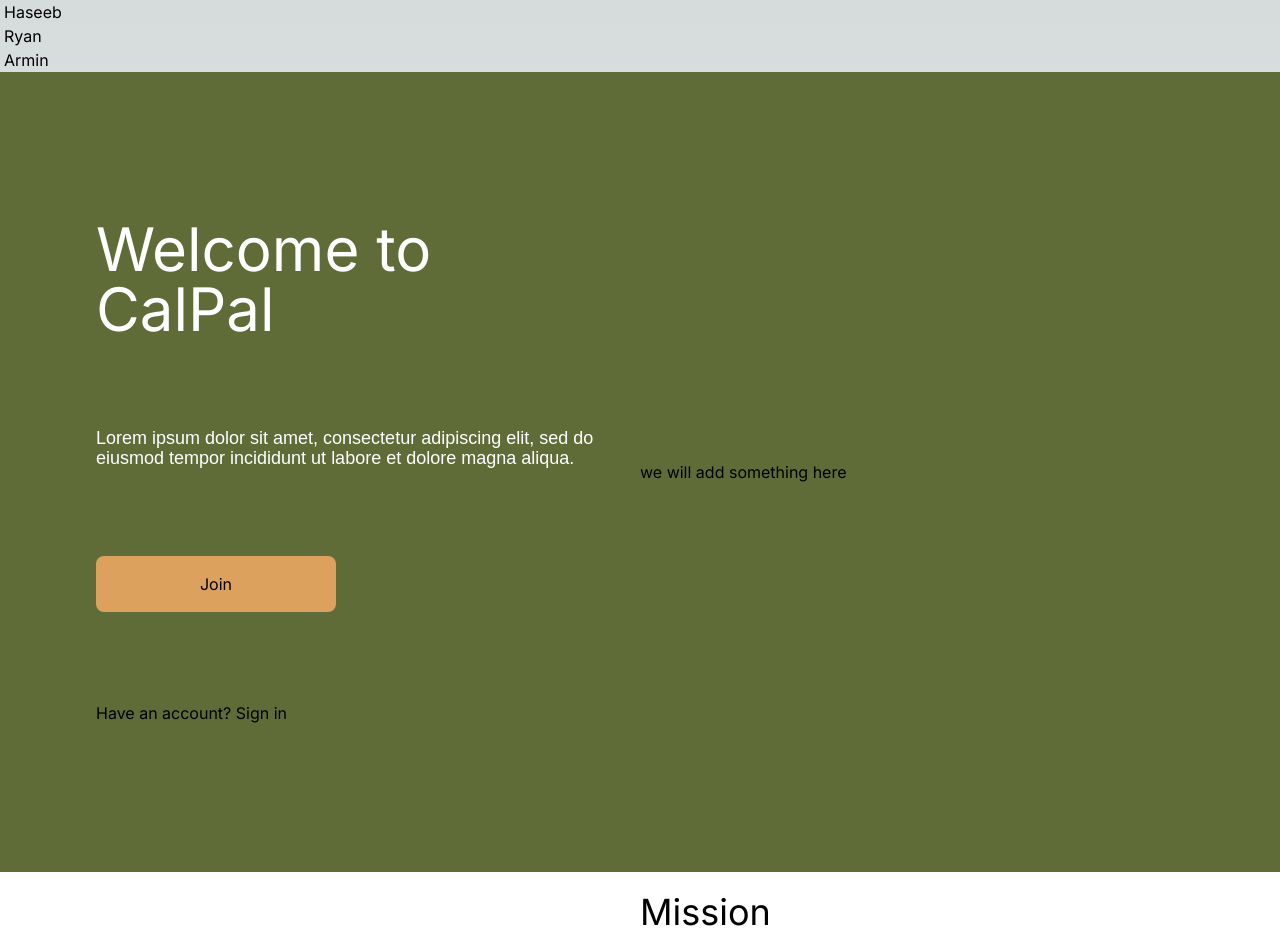
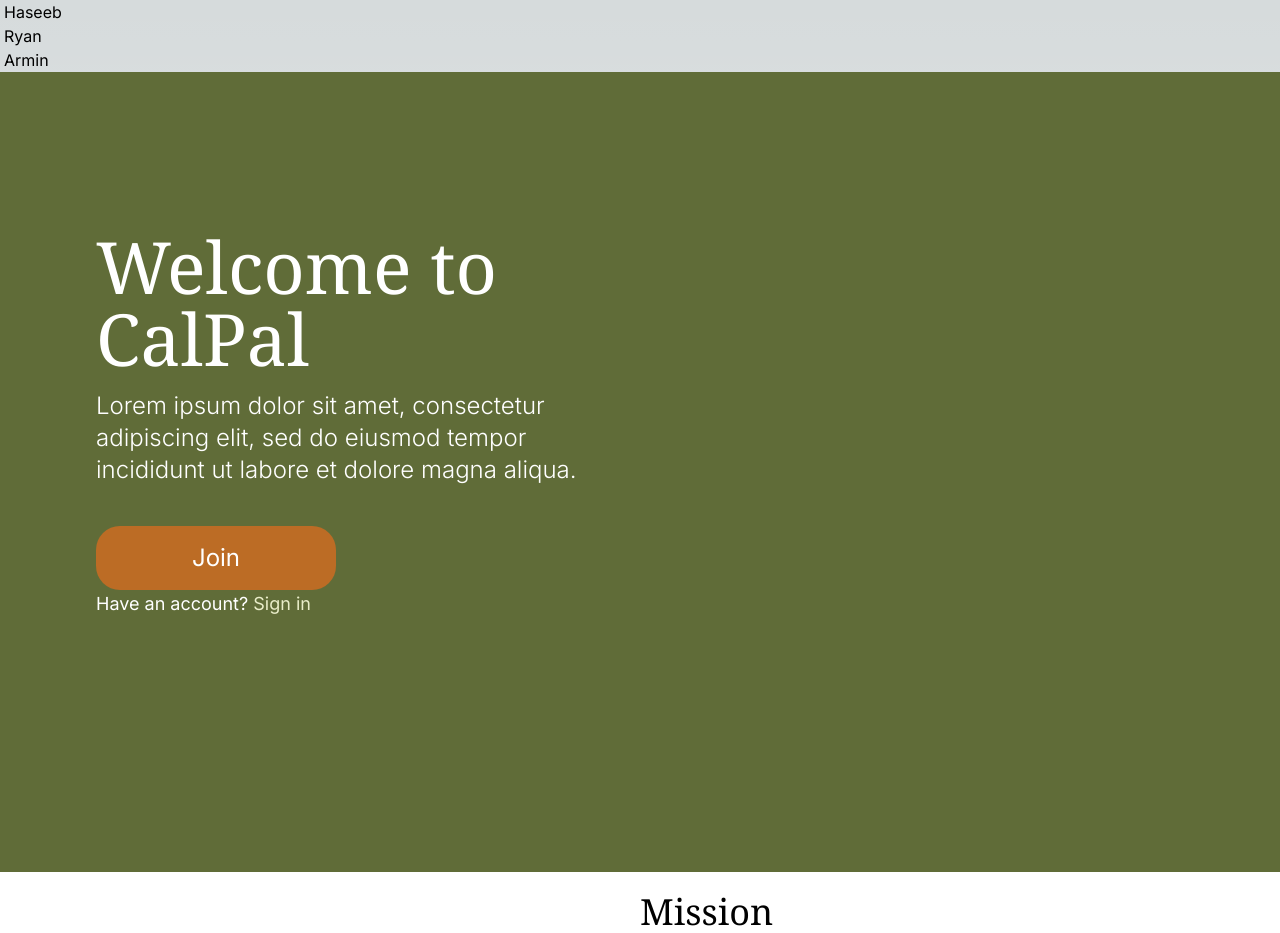
Before and after one commit to haywirebanana/The-We8, a Next.js app in the folder calpal/: page / in a window 1280 px wide. Shown: the top 933 px of the page. Built offline with nearby package versions, Linux system fonts and the light colour scheme.

Commit message:
welcome page done

```diff
--- a/calpal/src/app/components/welcome.tsx
+++ b/calpal/src/app/components/welcome.tsx
@@ -3,15 +3,15 @@ import Image from "next/image";
 
 export default function Welcome() {
     return (
-        <div className="flex h-dvh flex-row items-center justify-between bg-forest-green py-24">
-                <div className="flex flex-col h-5/6 w-1/2 justify-between pl-24">
+        <div className="flex h-dvh flex-row items-center bg-forest-green">
+                <div className="flex flex-col h-5/6 w-1/2 align-center justify-center pl-24 mb-28">
                     <div>
-                        <header className="text-white w-96 font-serif text-6xl font-normal">
+                        <header className="text-white w-112 font-serif text-7xl font-normal py-4">
                             Welcome to CalPal
                         </header>
                     </div>
                     <div>
-                        <h2 className="text-white font-montserrat text-lg font-normal leading-5">
+                        <h2 className="text-white font-montserrat font-light w-112 text-2xl leading-8 pb-10">
                             Lorem ipsum dolor sit amet,
                             consectetur adipiscing elit, sed do
                             eiusmod tempor incididunt ut labore et
@@ -19,19 +19,19 @@ export default function Welcome() {
                         </h2>
                     </div>
                     <div>
-                        <button className="h-150 w-60 rounded-lg bg-sand p-4">
+                        <button className="text-white h-16 w-60 rounded-3xl text-2xl bg-clay p-4">
                             Join
                         </button>
                     </div>
                     <div>
-                        <h3>
-                            Have an account? <a href="/signin" className="hover:underline">Sign in</a>
+                        <h3 className="text-white text-lg">
+                            Have an account? <a href="/signin" className="text-light-green hover:underline py-5">Sign in</a>
                         </h3>
                     </div>
                 </div>
-                <div className="w-1/2">
+                {/* <div className="w-1/2">
                     we will add something here
-                </div>
+                </div> */}
         </div>
     );
 }
--- a/calpal/src/app/globals.css
+++ b/calpal/src/app/globals.css
@@ -1,6 +1,8 @@
 @tailwind base;
 @tailwind components;
 @tailwind utilities;
+
+@import url('https://fonts.googleapis.com/css2?family=Montserrat:wght@400;500;600;700&display=swap');
 
 :root {
   --foreground-rgb: 0, 0, 0;
@@ -18,6 +20,7 @@
 
 body {
   color: rgb(var(--foreground-rgb));
+  font-family: 'Montserrat', sans-serif;
   background: linear-gradient(
       to bottom,
       transparent,
--- a/calpal/tailwind.config.ts
+++ b/calpal/tailwind.config.ts
@@ -7,9 +7,10 @@ const config: Config = {
     "./src/app/**/*.{js,ts,jsx,tsx,mdx}",
   ],
   theme: {
-    fontFamily: {
-      'montserrat': ['Montserrat', 'sans-serif'],
-      // You can define other font families here as well
+    extend: {
+      fontFamily: {
+        sans: ['Montserrat', 'sans-serif'],
+      },
     },
     colors: {
 //      transparent: 'transparent',
```
Also changed, not shown: 1 other file (tests, documents, lock files or other folders).
